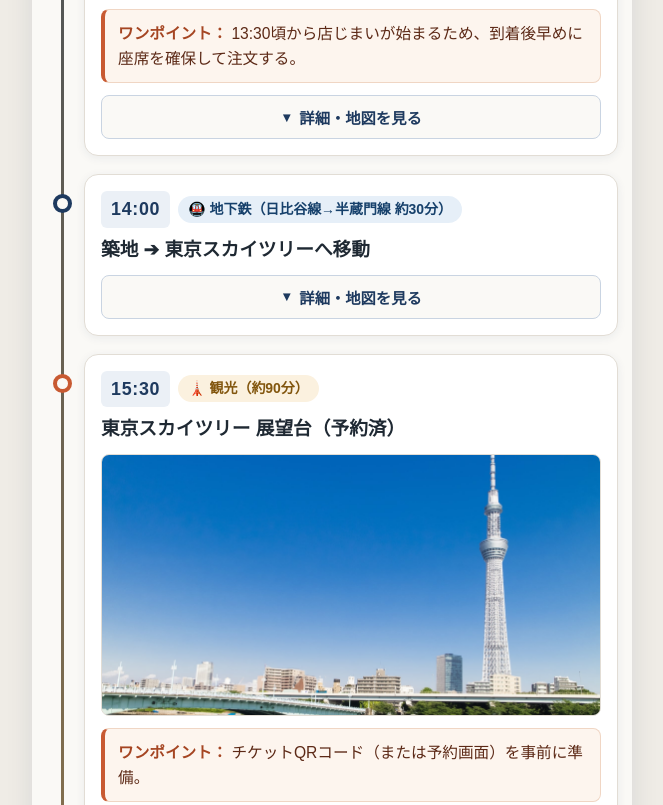
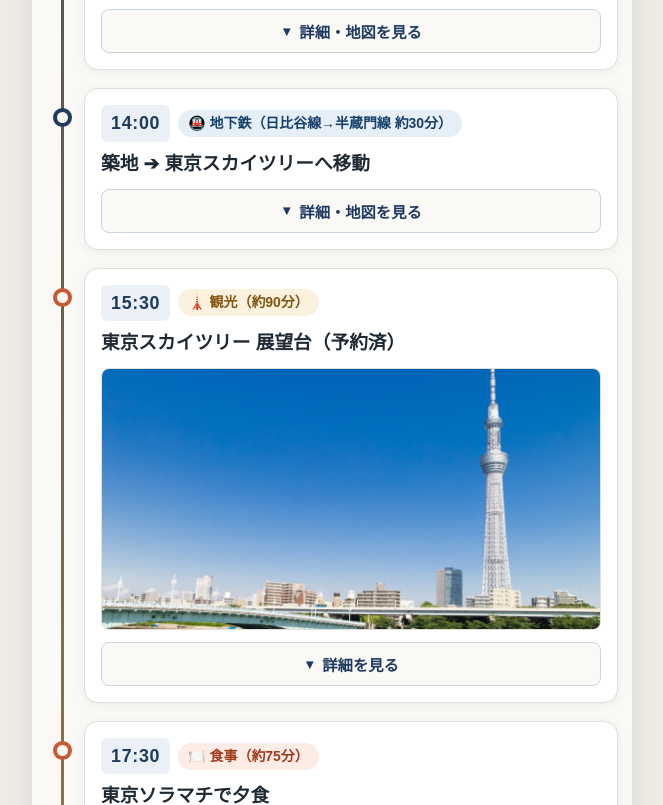
Before and after one commit to Tackynyo/tokyo-shiori-8k2m, a plain HTML site: page index.html in a window 1280 px wide. Shown: the part 1296-2101 px from the top of the page, without its empty margins (308-971 px from the left). Drawn offline with Linux system fonts and the light colour scheme.

Commit message:
仕様の微修正

```diff
--- a/app.js
+++ b/app.js
@@ -158,26 +158,26 @@
         const category = item.category || "walk";
         const icon = CATEGORY_ICONS[category] || "📍";
         const mediaHtml = renderMediaHtml(item);
-        const memoHtml = item.memo
-          ? `<div class="card-memo">
-               <span class="card-memo-label">ワンポイント：</span>${escapeHtml(item.memo)}
-             </div>`
-          : "";
-
         const hasDetail = Boolean(item.detail && String(item.detail).trim());
+        const hasMemo = Boolean(item.memo && String(item.memo).trim());
         const hasMap = Boolean(item.mapQuery && String(item.mapQuery).trim());
         let collapsibleHtml = "";
 
-        if (hasDetail || hasMap) {
+        if (hasDetail || hasMemo || hasMap) {
           const extraId = `${panelId}-extra-${idx}`;
           const closedLabel =
-            hasDetail && hasMap
+            (hasDetail || hasMemo) && hasMap
               ? "詳細・地図を見る"
-              : hasDetail
+              : hasDetail || hasMemo
               ? "詳細を見る"
               : "地図を見る";
           const detailHtml = hasDetail
             ? `<p class="card-detail">${escapeHtml(item.detail)}</p>`
+            : "";
+          const memoHtml = hasMemo
+            ? `<div class="card-memo">
+                 <span class="card-memo-label">ワンポイント：</span>${escapeHtml(item.memo)}
+               </div>`
             : "";
           const mapBtnHtml = hasMap
             ? `<div class="card-actions">
@@ -207,6 +207,7 @@
               </button>
               <div class="card-collapsible" id="${escapeHtml(extraId)}" hidden>
                 ${detailHtml}
+                ${memoHtml}
                 ${mapBtnHtml}
               </div>
             </div>
@@ -226,7 +227,6 @@
               </div>
               <h3 class="card-title">${escapeHtml(item.title)}</h3>
               ${mediaHtml}
-              ${memoHtml}
               ${collapsibleHtml}
             </article>
           </li>
--- a/style.css
+++ b/style.css
@@ -476,6 +476,7 @@ body {
   margin-top: 12px;
 }
 
+.card-collapsible > .card-memo:first-child,
 .card-collapsible > .card-actions:first-child {
   margin-top: 0;
 }
```
